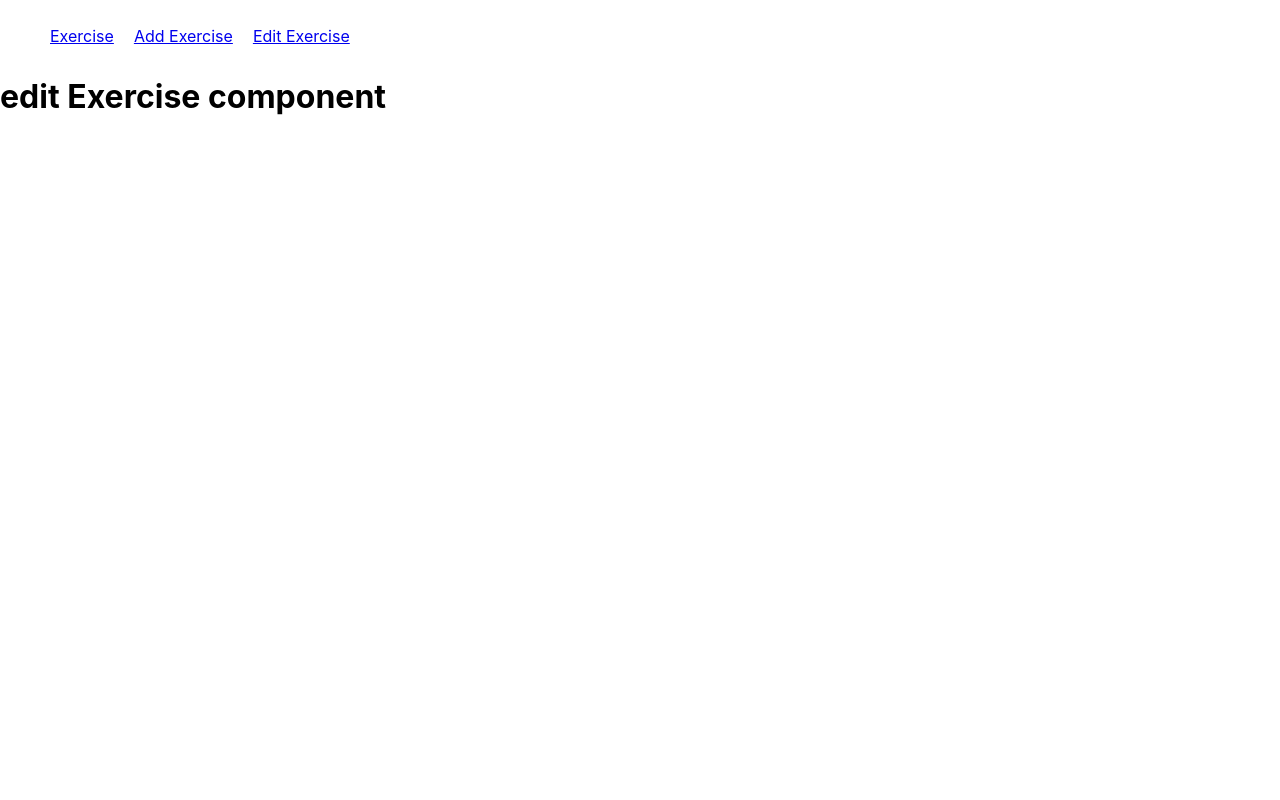
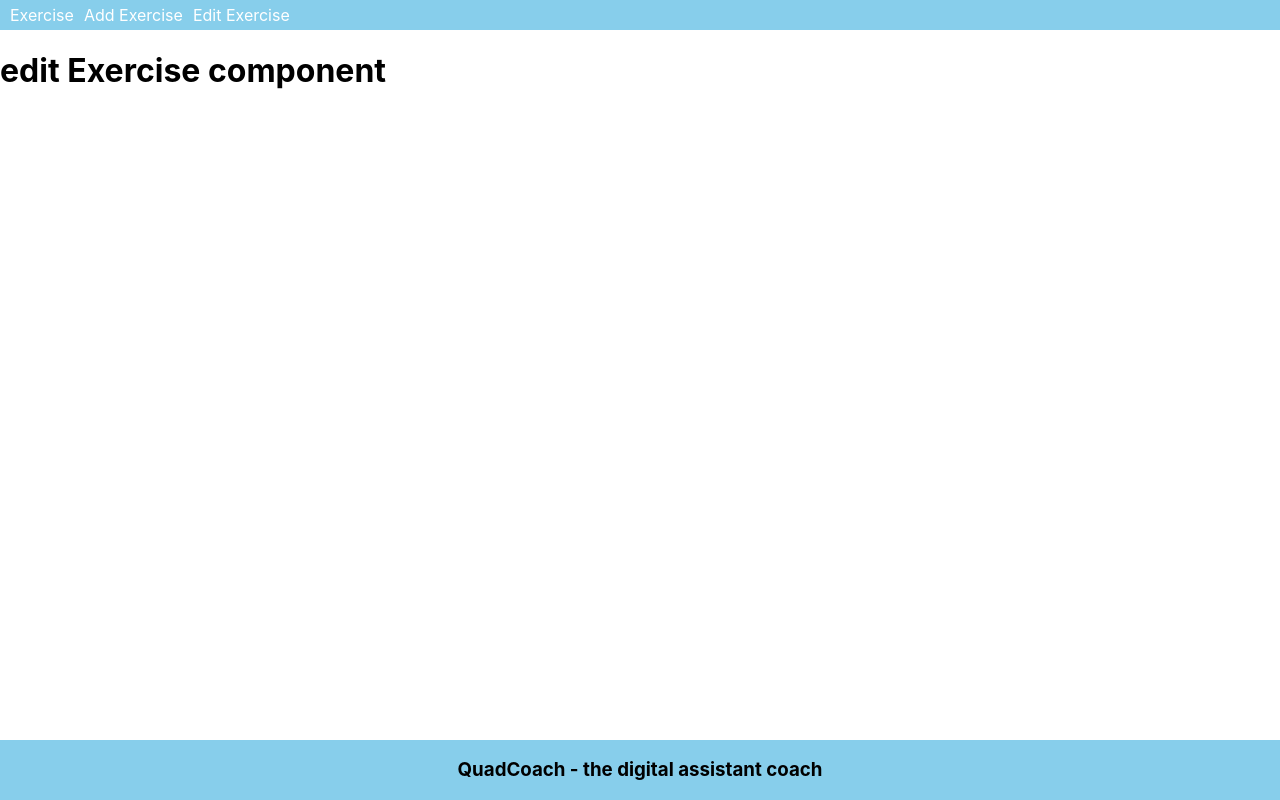
Before and after one commit to wienans/quadcoach, a React (Vite) app in the folder client/: page /edit in a window 1280 px wide. Built offline with nearby package versions, Linux system fonts and the light colour scheme.

Commit message:
Move components and add Footer

```diff
--- a/client/src/App.css
+++ b/client/src/App.css
@@ -1,6 +1,25 @@
+.nav-ul {
+  padding: 5px;
+  margin: 0px;
+  background-color: skyblue;
+}
+
 .nav-ul li{
   display: inline-block;
-  padding: 10px;
+}
+
+.nav-ul li a {
+  color: #fff;
+  text-decoration: none;
+  padding: 5px;
+}
+
+.footer {
+  position: absolute;
+  bottom: 0;
+  background-color: skyblue;
+  width: 100%;
+  text-align: center;
 }
 
 .App-logo {
--- a/client/src/App.jsx
+++ b/client/src/App.jsx
@@ -1,5 +1,6 @@
 import './App.css'
-import Nav from './Nav'
+import Nav from './components/Nav'
+import Footer from './components/Footer'
 import {BrowserRouter, Routes, Route} from 'react-router-dom'
 
 function App() {
@@ -13,6 +14,7 @@
           <Route path="/edit" element={<h1>edit Exercise component</h1>} />
         </Routes>
       </BrowserRouter>
+      <Footer/>
     </div>
   )
 }
--- /dev/null
+++ b/client/src/components/Footer.jsx
@@ -0,0 +1,12 @@
+import React from "react";
+const Footer=()=>{
+    return(
+        <div className="footer">
+            <h3>
+                QuadCoach - the digital assistant coach
+            </h3>
+        </div>
+    )
+}
+
+export default Footer
```
Also changed, not shown: client/src/components/Nav.jsx (renamed from client/src/Nav.jsx).
